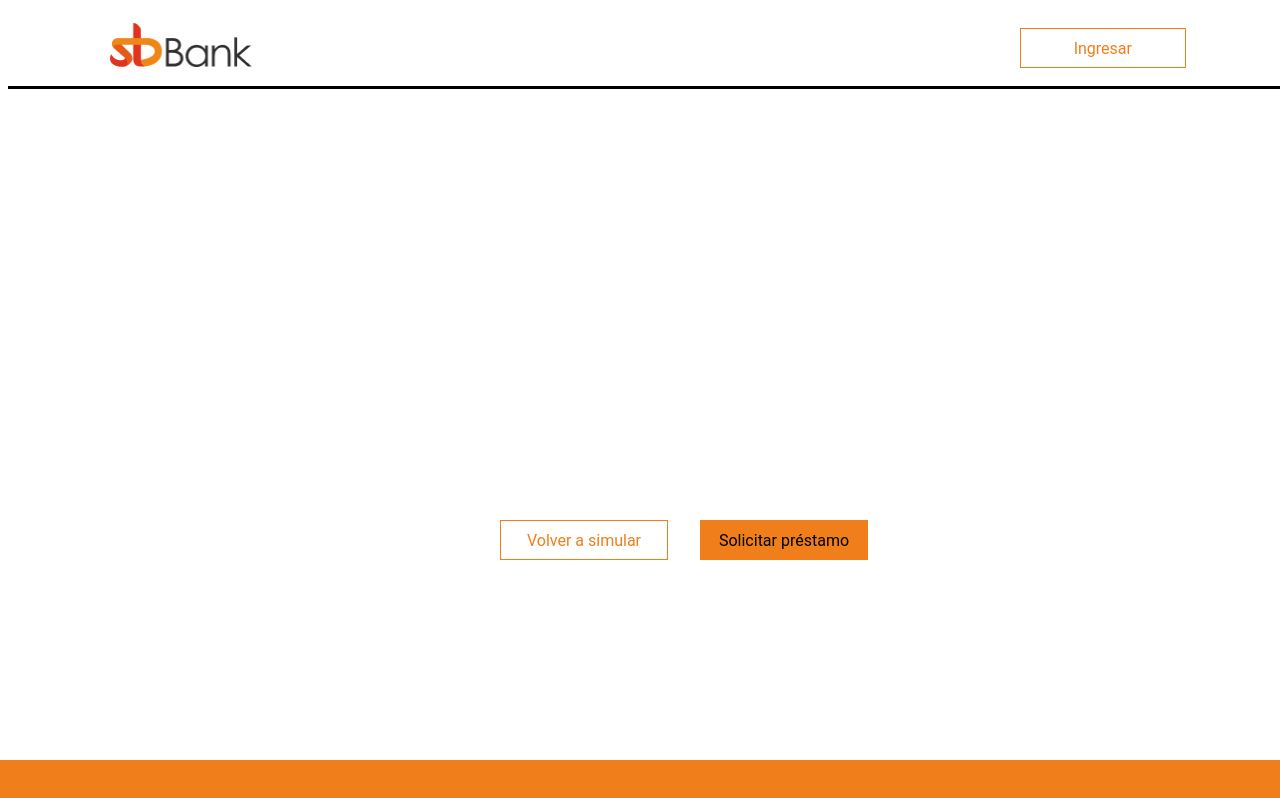
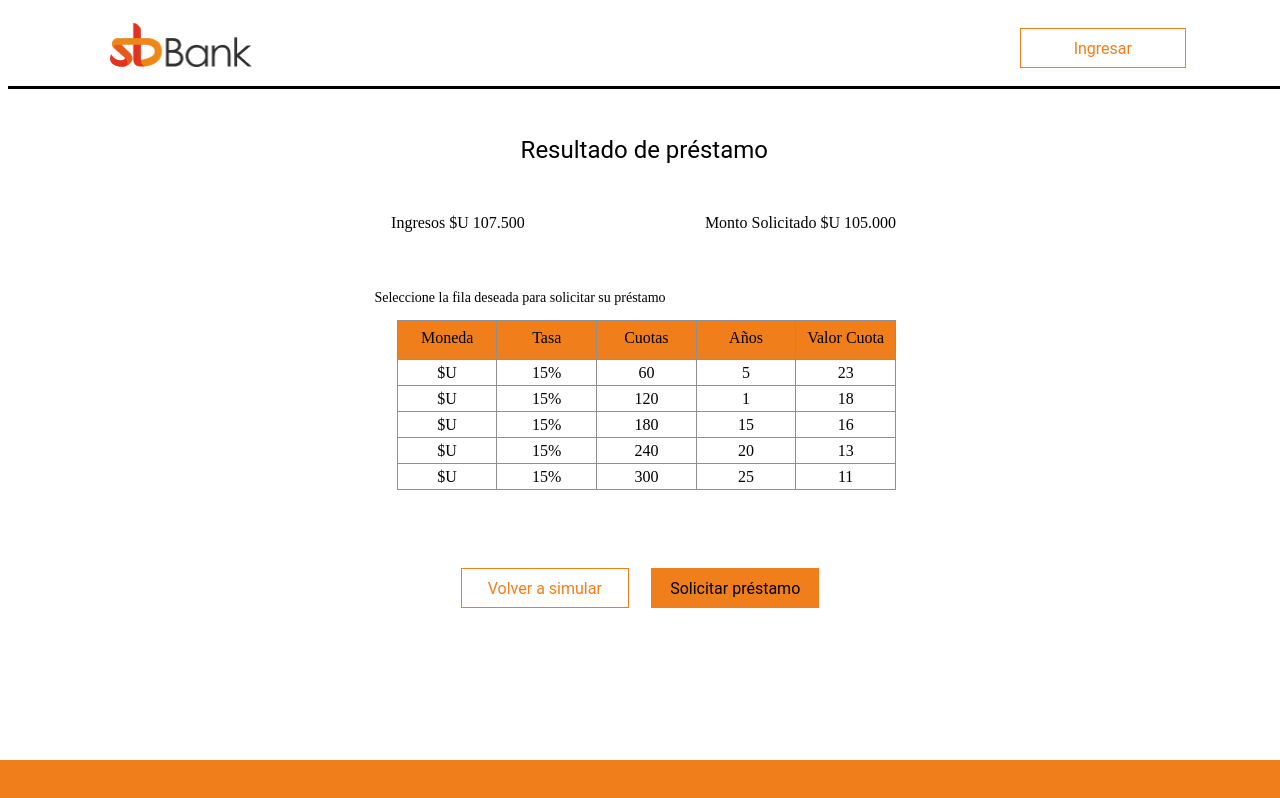
Before and after one commit to GlobantUy/tareas-iniciales-crear-aplicacion-react, a Next.js app in the folder frontend/: page /Descuento in a window 1280 px wide. Built offline with nearby package versions, Linux system fonts and the light colour scheme.

Commit message:
tablas del ticket y otras cosas

```diff
--- a/frontend/src/components/Descuentoprestamos.js
+++ /dev/null
@@ -1,20 +0,0 @@
-import React, { Component } from 'react';
-
-
-class Descuento extends Component {
-    render() {
-        return (
-            <div>
-
-                <a href="http://localhost:3000" target="_blank"><button type="submit" className="btnTerciario"> Volver a simular</button></a>
-
-                <button type="submit" className="btnCuarto"> Solicitar préstamo</button>
-
-
-
-
-            </div>
-        )
-    }
-}
-export default Descuento;
--- /dev/null
+++ b/frontend/src/components/Table.js
@@ -0,0 +1,85 @@
+import React, { Component } from 'react';
+
+
+class Table extends Component {
+    constructor(props) {
+        super(props) //since we are extending class Table so we have to use super in order to override Component class constructor
+        this.state = { //state is by default an object
+            clientes: [
+                { Moneda: '$U', Tasa: '15%', Cuotas: 60, Años: 5, ValorCuota: 23.000 },
+                { Moneda: '$U', Tasa: '15%', Cuotas: 120, Años: 1, ValorCuota: 18.000 },
+                { Moneda: '$U', Tasa: '15%', Cuotas: 180, Años: 15, ValorCuota: 16.000 },
+                { Moneda: '$U', Tasa: '15%', Cuotas: 240, Años: 20, ValorCuota: 13.000 },
+                { Moneda: '$U', Tasa: '15%', Cuotas: 300, Años: 25, ValorCuota: 11.000 }
+            ]
+        }
+    }
+
+    handleSubmitClicked() {
+        this.setState({
+          isDisabled: true
+        });
+ }
+
+    renderTableData() {
+        return this.state.clientes.map((cliente, index) => {
+            const { Moneda, Tasa, Cuotas, Años, ValorCuota } = cliente //destructuring
+            return (
+                <tr key={Moneda}>
+                    <td className="celda">{Moneda}</td>
+                    <td className="celda">{Tasa}</td>
+                    <td className="celda">{Cuotas}</td>
+                    <td className="celda">{Años}</td>
+                    <td className="celda">{ValorCuota}</td>
+                </tr>
+            )
+        })
+    }
+
+
+
+    renderTableHeader() {
+        let header = Object.keys(this.state.clientes[0])
+        return header.map((key, index) =>
+            {if(key=="ValorCuota"){
+                return <th key={index}>{"Valor Cuota"}</th>
+            } else {
+                return <th key={index}>{key}</th>
+            }
+
+        })
+    }
+
+    render() {
+        return (
+            <div className="container">
+                <h1 id='title'>Resultado de préstamo</h1>
+                <h1 id='ingresos'>Ingresos $U 107.500</h1>
+                <h1 id='Monto'>Monto Solicitado  $U 105.000 </h1>
+                <h1 id='seleccionar'>Seleccione la fila deseada para solicitar su préstamo</h1>
+                <div>
+                    <table id='clientes'>
+                        <tbody>
+
+                            <tr>{this.renderTableHeader()}</tr>
+                            {this.renderTableData()}
+
+                        </tbody>
+                    </table>
+                </div>
+                <div className="Buttons">
+                    <a href="http://localhost:3000" target="_blank"><button type="submit" className="btnTerciario"> Volver a simular</button></a>
+
+
+                    <button type="submit" className="btnCuarto"   > Solicitar préstamo</button>
+
+
+                </div>
+            </div>
+        )
+    }
+}
+export default Table;
+
+
+//disabled={!this.isDisabled}   onClick={this.state.handleChange}//
--- a/frontend/src/pages/Descuento.js
+++ b/frontend/src/pages/Descuento.js
@@ -1,4 +1,4 @@
-import Descuento from '../components/Descuentoprestamos'
+import Table from '../components/Table'
 
 export default function Descuentoo() {
   return (
@@ -8,8 +8,9 @@
 
       <a href="http://localhost:3000/ingreso" ><button className="btnHeader" type="submit"> Ingresar</button></a>
       </header>
-
-      <Descuento/>
+<div className="tablea">
+      <Table/>
+      </div>
       <footer>
 
       </footer>
--- a/frontend/src/styles/globals.css
+++ b/frontend/src/styles/globals.css
@@ -101,19 +101,16 @@
     cursor: pointer;
 }
 
-.titleForm{
-
-}
+.titleForm {}
 
 .form {
-    width:168px;
-    position:absolute;
-    left:50%;
-    margin-left:-82px;
+    width: 168px;
+    position: absolute;
+    left: 50%;
+    margin-left: -82px;
     margin-top: 118px;
     text-align: center;
     margin-bottom: 82px;
-
 }
 
 .inputIngreso {
@@ -127,17 +124,16 @@
     width: 167px;
 }
 
-.inputPesos{
+.inputPesos {
     margin-top: 4px;
 }
 
-.inputTipo{
+.inputTipo {
     margin-top: 4px;
     text-align: right;
 }
 
-input[type='radio']{
-}
+input[type='radio'] {}
 
 .inputAños {
     margin-top: 4px;
@@ -145,16 +141,15 @@
     width: 167px;
 }
 
-input[type='checkbox']{
-
-}
+input[type='checkbox'] {}
 
 /* Ingreso */
 
 .formLogin {
-    width:168px;
-    position:absolute;left:50%;
-    margin-left:-82px;
+    width: 168px;
+    position: absolute;
+    left: 50%;
+    margin-left: -82px;
     margin-top: 118px;
     text-align: center;
 }
@@ -172,12 +167,12 @@
     height: 40px;
     width: 168px;
     margin-top: 24px;
-
 }
 
 .btnPrimario:hover {
     cursor: pointer;
-    background: rgba(240, 126, 26, 0.8);}
+    background: rgba(240, 126, 26, 0.8);
+}
 
 .btnPrimario:disabled {
     color: #636363;
@@ -203,22 +198,23 @@
     border: 1px solid #636363;
 }
 
-
 .btnCuarto {
     color: #000000;
     background: #F07E1A;
     border: none;
+    width: 168px;
     height: 40px;
-    width: 168px;
-    margin-top: 24px;
+    Top: 71vh;
+    right: 36%;
     position: absolute;
-    top:496px;
-    left:700px;
+    display: inline-block;
+    text-align: center;
 }
 
 .btnCuarto:hover {
     cursor: pointer;
-    background: rgba(240, 126, 26, 0.8);}
+    background: rgba(240, 126, 26, 0.8);
+}
 
 .btnCuarto:disabled {
     color: #636363;
@@ -226,14 +222,16 @@
 }
 
 .btnTerciario {
+    text-align: center;
     width: 168px;
     height: 40px;
     border: 1px solid #F07E1A;
     color: #F07E1A;
     background-color: transparent;
     position: absolute;
-    top:520px;
-    left:500px;
+    left: 36%;
+    top: 71vh;
+    display: inline-block;
 }
 
 .btnTerciario:hover {
@@ -246,11 +244,119 @@
     color: #636363;
     border: 1px solid #636363;
 }
+
 a.button {
     -webkit-appearance: button;
     -moz-appearance: button;
     appearance: button;
-
     text-decoration: none;
     color: initial;
 }
+
+#title {
+    text-align: center;
+    position: absolute;
+    height: 40%;
+    right: 40%;
+    Top: 15vh;
+    font-family: 'Roboto';
+    font-style: normal;
+    font-weight: normal;
+    color: #000000;
+
+}
+
+#clientes {
+    text-align: center;
+    font-family: 'Heebo';
+    font-style: normal;
+    font-weight: normal;
+    border-collapse: collapse;
+    border: 1px solid #8F8F8F;
+    margin: auto;
+    right: 30%;
+    width: 39%;
+    position: absolute;
+    top:40vh;
+}
+
+#clientes td, #clientes th {
+    background: #FFFFFF;
+    border: 1px solid #8F8F8F;
+    color: #000000;
+    box-sizing: border-box;
+    font-family: Heebo;
+    font-style: normal;
+    font-weight: normal;
+    font-size: 16px;
+    line-height: 23px;
+    align-items: center;
+    text-align: center;
+
+}
+
+#clientes tr:nth-child(even) {
+    background-color: #f2f2f2;
+}
+
+#clientes tr:hover {
+    background-color: #ddd;
+}
+
+#clientes th {
+    padding-top: 5px;
+    padding-bottom: 10px;
+    text-align: center;
+    background-color: #F07E1A;
+    font-family: Heebo;
+    color: #000000;
+}
+
+#seleccionar {
+    position: absolute;
+    font-family: 'Heebo';
+    font-style: normal;
+    font-weight: normal;
+    font-size: 14px;
+    line-height: 21px;
+    display: flex;
+    height: 48%;
+    top: 12vh;
+    right: 48%;
+    align-items: center;
+    color: #000000;
+}
+
+.celda {
+    width: 20%;
+}
+
+.Buttons {
+    display: flex;
+}
+
+#ingresos {
+    text-align:center;
+    position: absolute;
+    font-family: 'Heebo';
+    font-style: normal;
+    font-weight: normal;
+    top:25%;
+    right: 59%;
+    font-size: 16px;
+line-height: 23px;
+
+
+}
+
+#Monto {
+    text-align:center;
+    position: absolute;
+    font-family: 'Heebo';
+    font-style: normal;
+    font-weight: normal;
+    top:25%;
+    right: 30%;
+    font-size: 16px;
+line-height: 23px;
+}
```
Also changed, not shown: frontend/package.json (+6 -1 lines), frontend/src/components/formSimLoan.js (line endings or trailing spaces), 1 other file (tests, documents, lock files or other folders).
